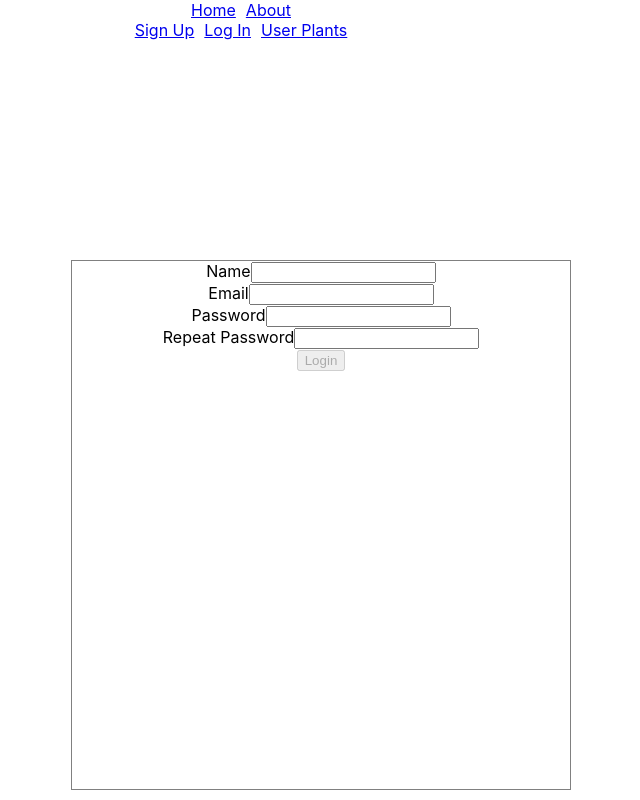
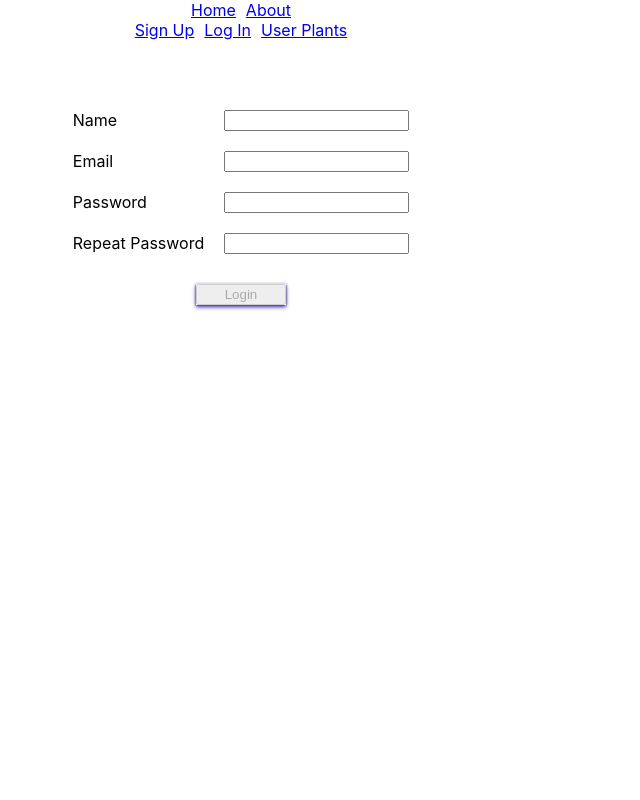
Before and after one commit to Water-My-Plants-3-PT/Front-End, a React (Create React App) app in the folder plant-parenthood/: page /sign-up in a window 1280 px wide. Shown: the whole page, without its empty margins (399-1039 px from the left). Built offline with nearby package versions, Linux system fonts and the light colour scheme.

Commit message:
finished styling on login and sign-up

```diff
--- a/plant-parenthood/src/components/css/index.css
+++ /dev/null
@@ -1,25 +0,0 @@
-* {
-  box-sizing: border-box;
-}
-html,
-body {
-  margin: 0;
-  padding: 0;
-}
-.Login {
-  position: fixed;
-  width: 500px;
-  height: 530px;
-  top: 50%;
-  left: 50%;
-  margin-top: -140px;
-  margin-left: -170px;
-  border: 1px solid grey;
-}
-.Login .form {
-  margin: 0 auto;
-  margin-top: 20px;
-  flex-direction: space-evenly;
-  justify-content: center;
-  align-items: center;
-}
--- /dev/null
+++ b/plant-parenthood/src/components/css/login.css
@@ -0,0 +1,44 @@
+@media all and (min-width: 480px) {
+  .Login {
+    padding: 60px 10px;
+    display: flex;
+    justify-content: center;
+  };
+
+  .Login form {
+    display: flex;
+    flex-direction: flex-start;
+    margin: 0 auto;
+    max-width: 320px;
+    padding: 20px;
+    justify-content: space-between;
+    align-items: flex-start;
+
+  };
+
+  .form-label {
+    display: flex;
+    justify-content: space-between;
+  }
+
+  .submit-button {
+    box-shadow: 0 -1px 0 #e0e0e0, 0 0 2px rgb(52, 52, 100), 0 2px 4px #452bb8;
+    margin-top: 20px;
+    width: 25%;
+  }
+  .container {
+    display: flex;
+    padding: 10px;
+    justify-content: space-between;
+  }
+
+  .title {
+    display: flex;
+    justify-content: space-between;
+
+  }
+
+  .block {
+    margin-left: 20px;
+  }
+};
--- a/plant-parenthood/src/components/less/index.css
+++ /dev/null
@@ -1,22 +0,0 @@
-* {
-  box-sizing: border-box;
-}
-html,
-body {
-  margin: 0;
-  padding: 0;
-}
-.Login {
-  position: fixed;
-  width: 500px;
-  height: 530px;
-  top: 50%;
-  left: 50%;
-  margin-top: -140px;
-  margin-left: -170px;
-  border: 1px solid grey;
-}
-.Login .form {
-  margin: 0 auto;
-  margin-top: 20px;
-}
--- a/plant-parenthood/src/components/less/index.less
+++ /dev/null
@@ -1,14 +0,0 @@
-
-
-* {
-    box-sizing: border-box;
-}
-
-html, body {
-    margin: 0;
-    padding: 0;
-}
-
-@import './logIn.less';
-@import './signUp.less';
-// @import './components/';
--- a/plant-parenthood/src/components/less/logIn.css
+++ /dev/null
@@ -1,17 +0,0 @@
-.Login {
-  position: fixed;
-  width: 500px;
-  height: 530px;
-  top: 50%;
-  left: 50%;
-  margin-top: -140px;
-  margin-left: -170px;
-  border: 1px solid grey;
-}
-.Login .form {
-  margin: 0 auto;
-  margin-top: 20px;
-  flex-direction: space-evenly;
-  justify-content: center;
-  align-items: center;
-}
--- a/plant-parenthood/src/components/less/logIn.less
+++ /dev/null
@@ -1,22 +0,0 @@
-.Login {
-    position: fixed;
-    width: 500px;
-    height: 530px;
-    top: 50%;
-    left: 50%;
-    margin-top: -140px;
-    margin-left: -170px;
-    border: 1px solid grey;
-
-    .form {
-        margin: 0 auto;
-        margin-top: 20px;
-        flex-direction: space-evenly;
-        justify-content: center;
-        align-items: center;
-    }
-    // .label{
-    //     flex
-    // }
-
-}
--- a/plant-parenthood/src/components/logIn.js
+++ b/plant-parenthood/src/components/logIn.js
@@ -1,6 +1,6 @@
 import React, { useState } from "react";
 import { Button, FormGroup, FormControl, FormLabel } from "react-bootstrap";
-import "./less/index.less";
+import "./css/login.css";
 
 export default function LogIn() {
 
@@ -18,23 +18,25 @@ export default function LogIn() {
   return (
     <div className="Login">
       <form onSubmit={handleSubmit}>
-        <FormGroup controlId="email" basSize="large" style={{padding:'20px'},{margin: '0 auto'}}>
-          <FormLabel>Email</FormLabel>
+        <FormGroup className="container" controlId="email" basSize="large">
+          <FormLabel className="title">Email</FormLabel>
           <FormControl
+          className="block"
           autoFocustype="email"
           value={email}
           onChange={e => setEmail(e.target.value)}
           />
         </FormGroup>
-        <FormGroup controlId="password" bsSize="large">
-          <FormLabel>Password</FormLabel>
+        <FormGroup className="container"controlId="password" bsSize="large" >
+          <FormLabel className="title">Password</FormLabel>
           <FormControl
+            className="block"
             value={password}
             onChange={e => setPassword(e.target.value)}
             type="password"
           />
         </FormGroup>
-        <Button block bsSize="large" disabled={!validateForm()} type="submit">
+        <Button className="submit-button" block bsSize="large" disabled={!validateForm()} type="submit">
           Login
         </Button>
       </form>
--- a/plant-parenthood/src/components/signUp.js
+++ b/plant-parenthood/src/components/signUp.js
@@ -1,6 +1,6 @@
 import React, { useState } from "react";
 import { Button, FormGroup, FormControl, FormLabel } from "react-bootstrap";
-// import "./SignUp.css";
+import "./css/login.css";
 
 export default function SignUp() {
 
@@ -21,39 +21,43 @@ export default function SignUp() {
   return (
     <div className="Login">
       <form onSubmit={handleSubmit}>
-        <FormGroup controlId="name" basSize="large">
-          <FormLabel>Name</FormLabel>
+        <FormGroup className="container" classList="Gblock" controlId="name" basSize="large">
+          <FormLabel className="title" classList="title">Name</FormLabel>
           <FormControl
+          className="block"
           autoFocustype="name"
           value={name}
           onChange={e => setName(e.target.value)}
           />
         </FormGroup>
-        <FormGroup controlId="email" basSize="large">
-          <FormLabel>Email</FormLabel>
+        <FormGroup className="container" controlId="email" basSize="large">
+          <FormLabel className="title">Email</FormLabel>
           <FormControl
+          className="block"
           autoFocustype="email"
           value={email}
           onChange={e => setEmail(e.target.value)}
           />
         </FormGroup>
-        <FormGroup controlId="password" bsSize="large">
-          <FormLabel>Password</FormLabel>
+        <FormGroup className="container" controlId="password" bsSize="large">
+          <FormLabel className="title">Password</FormLabel>
           <FormControl
+            className="block"
             value={password}
             onChange={e => setPassword(e.target.value)}
             type="password"
           />
         </FormGroup>
-        <FormGroup controlId="repeatPassword">
-          <FormLabel>Repeat Password</FormLabel>
+        <FormGroup className="container" controlId="repeatPassword">
+          <FormLabel className="title">Repeat Password</FormLabel>
           <FormControl
+            className="block"
             value={repeatPassword}
             onChange={e => setRepeatPassword(e.target.value)}
             type="Password"
             />
         </FormGroup>
-        <Button block bsSize="large" disabled={!validateForm()} type="submit">
+        <Button className="submit-button" block bsSize="large" disabled={!validateForm()} type="submit">
           Login
         </Button>
       </form>
```
Also changed, not shown: plant-parenthood/src/components/less/signUp.less (deleted).
